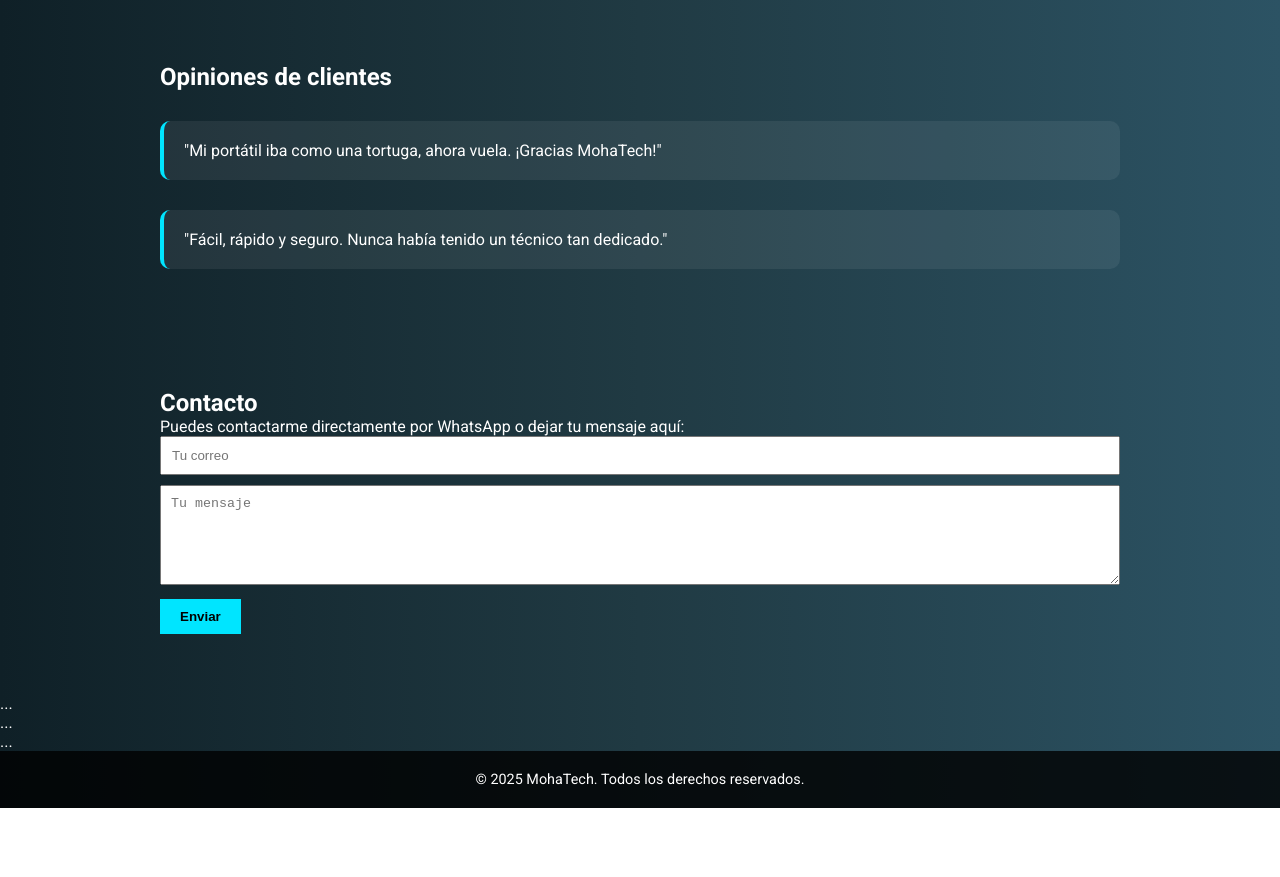
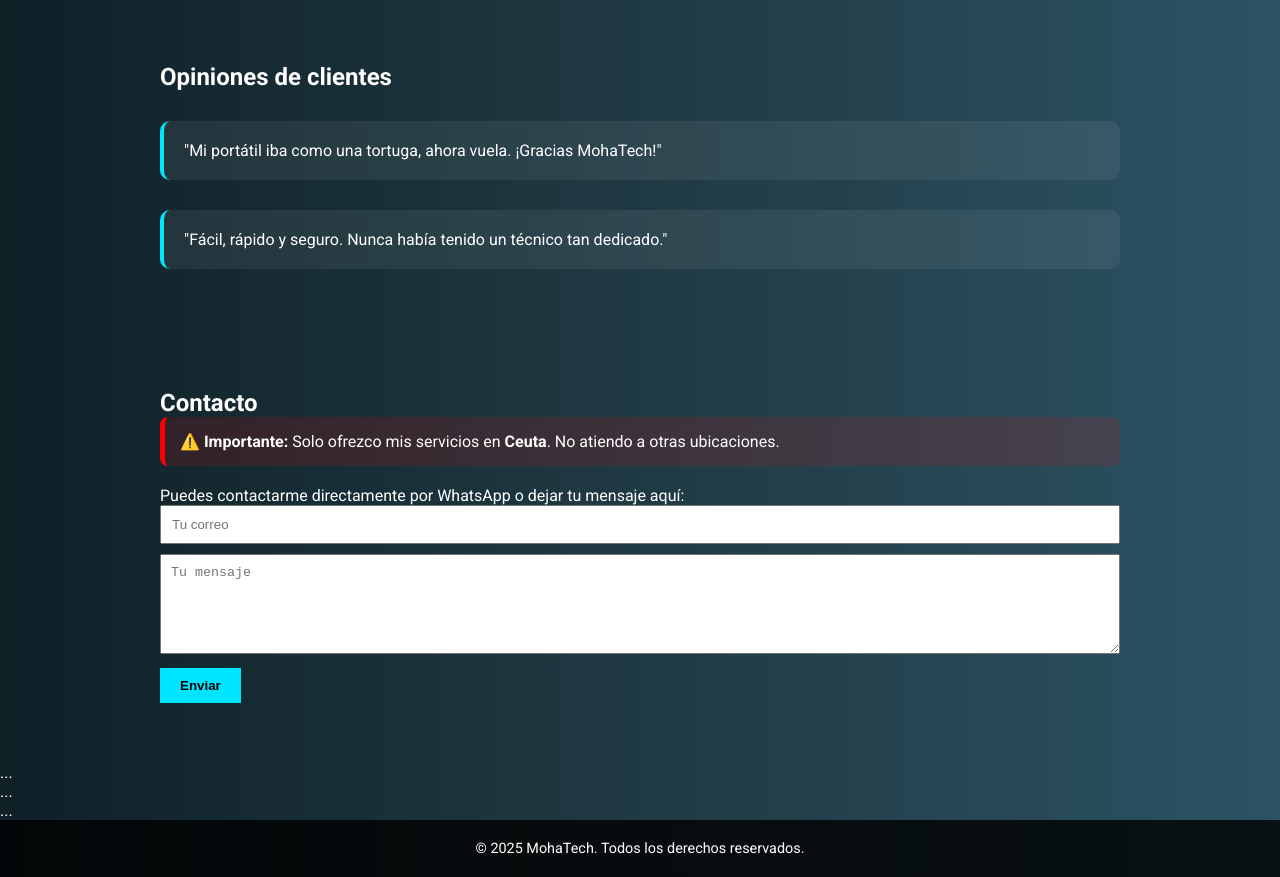
Before and after one commit to mohamedbkss/mohamedbkss.github.io, a plain HTML site: page index.html in a window 1280 px wide. Shown: the part 1108-1985 px from the top of the page. Before the commit the page ends 1916 px from the top, so only its background shows below. Drawn offline with Linux system fonts and the light colour scheme.

Commit message:
Update index.html

```diff
--- a/index.html
+++ b/index.html
@@ -163,7 +163,10 @@
 
    <section id="contacto">
     <h2>Contacto</h2>
-    <p>Puedes contactarme directamente por WhatsApp o dejar tu mensaje aquí:</p>
+    <div style="background-color: #ff000022; padding: 15px; border-left: 5px solid red; margin-bottom: 20px; border-radius: 8px; color: #fff;">
+  ⚠️ <strong>Importante:</strong> Solo ofrezco mis servicios en <strong>Ceuta</strong>. No atiendo a otras ubicaciones.
+</div>
+     <p>Puedes contactarme directamente por WhatsApp o dejar tu mensaje aquí:</p>
     <form action="https://formspree.io/f/mwpbbyja" method="POST">
       <input type="email" name="email" placeholder="Tu correo" required style="padding: 10px; width: 100%; margin-bottom: 10px;" />
       <textarea name="message" placeholder="Tu mensaje" required style="padding: 10px; width: 100%; height: 100px;"></textarea>
```
